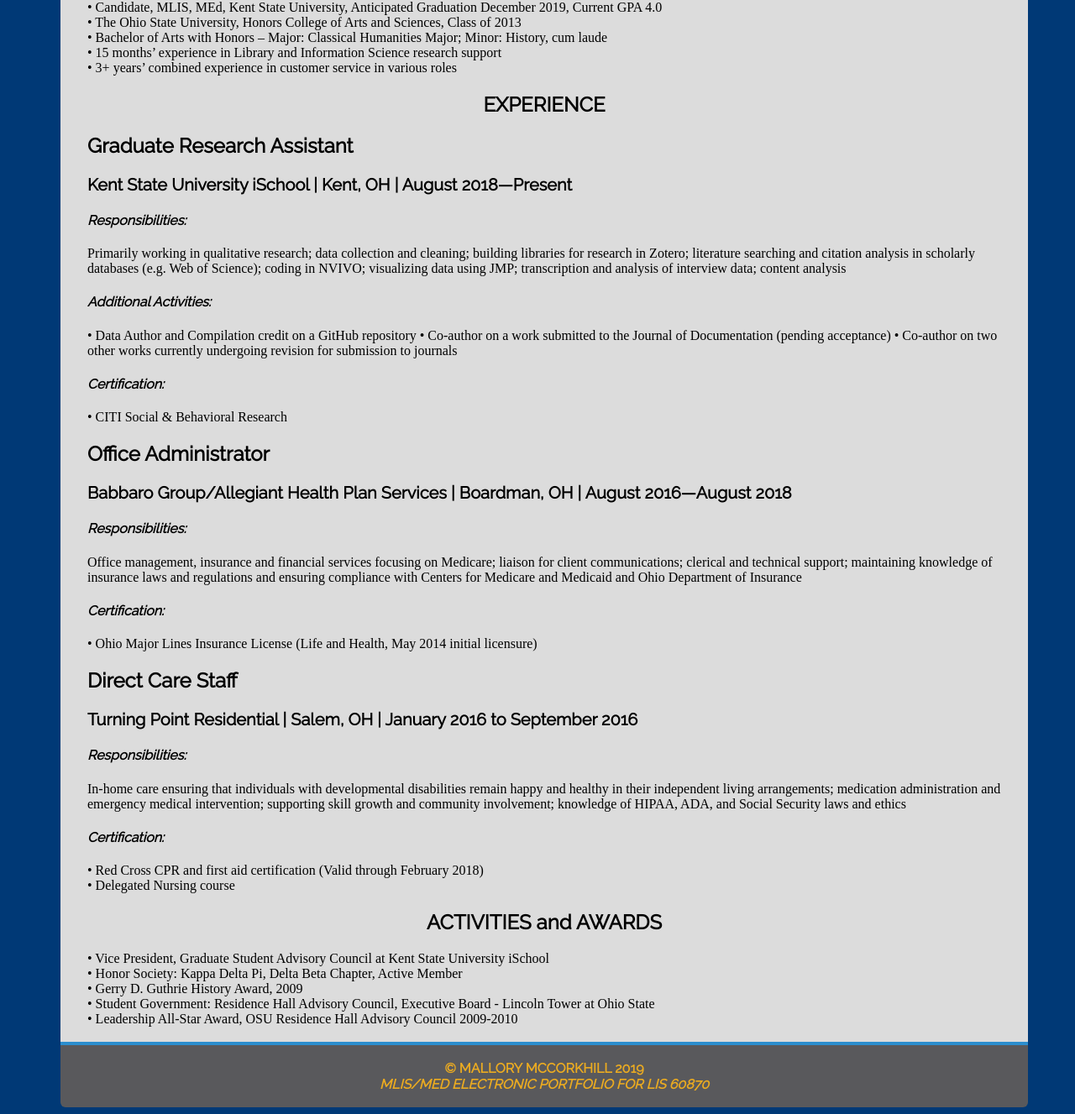
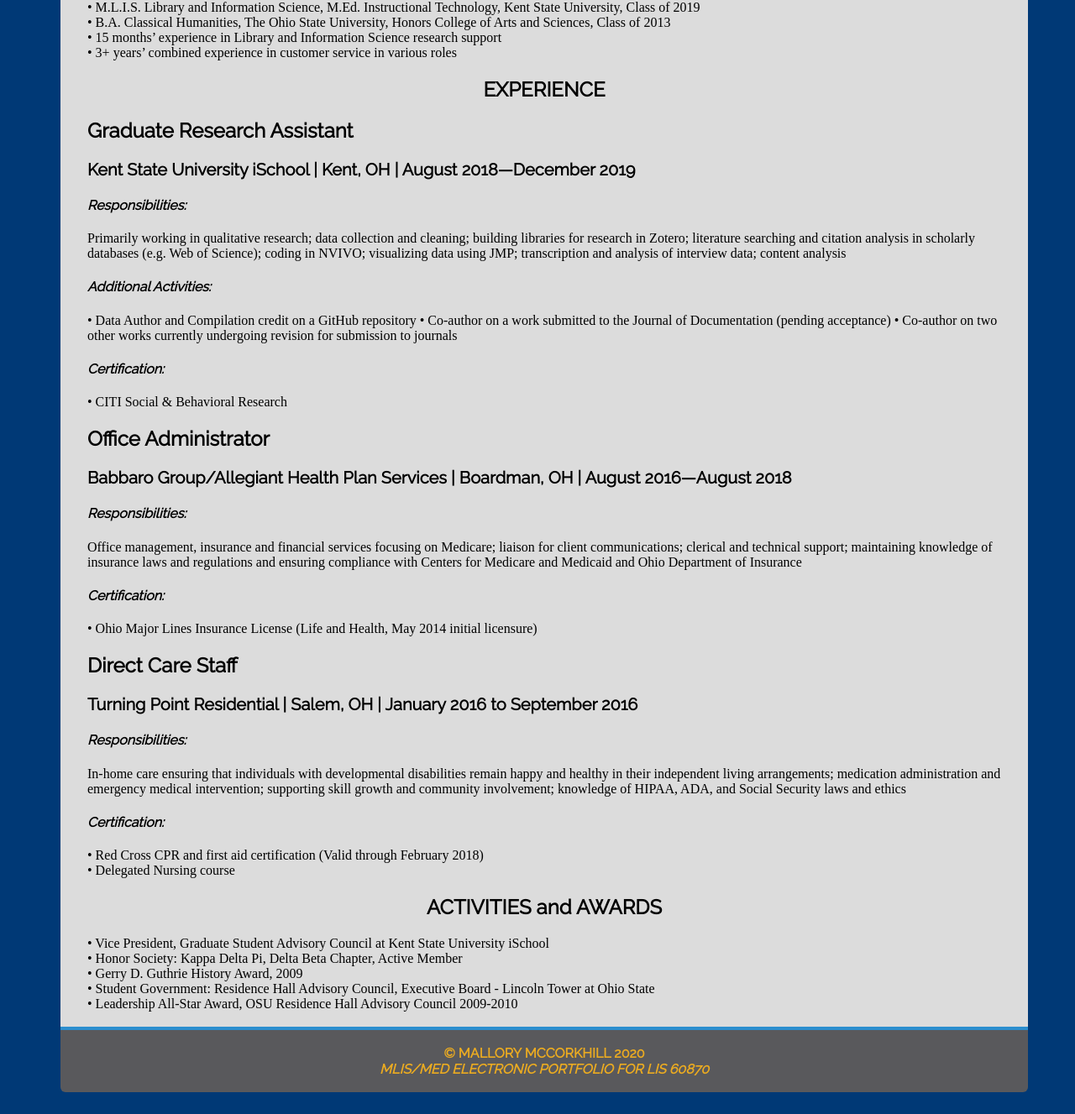
Before and after one commit to mccorkhillm/mccorkhillm.github.io, a plain HTML site: page resume.html in a window 1280 px wide. Shown: the part 329-1656 px from the top of the page at 84% size. Drawn offline with Linux system fonts and the light colour scheme.

Commit message:
Update resume.html

```diff
--- a/resume.html
+++ b/resume.html
@@ -26,14 +26,13 @@
 <h1>Mallory S. McCorkhill Resumé</h1>
 <section>
 <center><h2>EDUCATION and QUALIFICATIONS</h2></center>
-  • Candidate, MLIS, MEd, Kent State University, Anticipated Graduation December 2019, Current GPA 4.0</br>
-  • The Ohio State University, Honors College of Arts and Sciences, Class of 2013</br>
-  • Bachelor of Arts with Honors – Major: Classical Humanities Major; Minor: History, cum laude</br>
+  • M.L.I.S. Library and Information Science, M.Ed. Instructional Technology, Kent State University, Class of 2019</br>
+  • B.A. Classical Humanities, The Ohio State University, Honors College of Arts and Sciences, Class of 2013</br>
   • 15 months’ experience in Library and Information Science research support</br>
   • 3+ years’ combined experience in customer service in various roles</br>
 <center><h2>EXPERIENCE</h2></center>
 <h2>Graduate Research Assistant</h2>
-<h3>Kent State University iSchool | Kent, OH | August 2018—Present</h3>
+<h3>Kent State University iSchool | Kent, OH | August 2018—December 2019</h3>
 <h4>Responsibilities:</h4>
   Primarily working in qualitative research; data collection and cleaning; building libraries for research in Zotero; literature searching and citation analysis in scholarly databases (e.g. Web of Science); coding in NVIVO; visualizing data using JMP; transcription and analysis of interview data; content analysis
 <h4>Additional Activities:</h4>
@@ -65,7 +64,7 @@
 
 </div>
 <footer>
-  <span>&copy; Mallory McCorkhill 2019<br> <i>MLIS/MEd Electronic Portfolio for LIS 60870</i></span>
+  <span>&copy; Mallory McCorkhill 2020<br> <i>MLIS/MEd Electronic Portfolio for LIS 60870</i></span>
 </footer>
 </div>
 </body>
```
